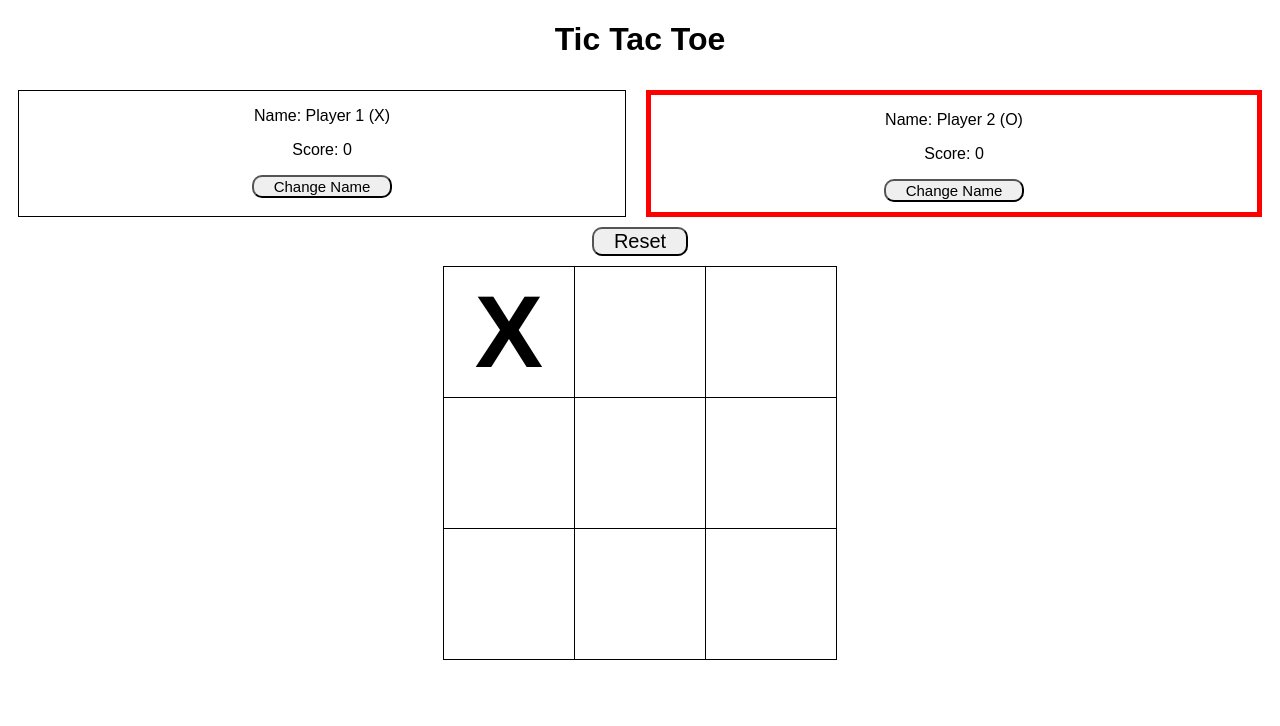
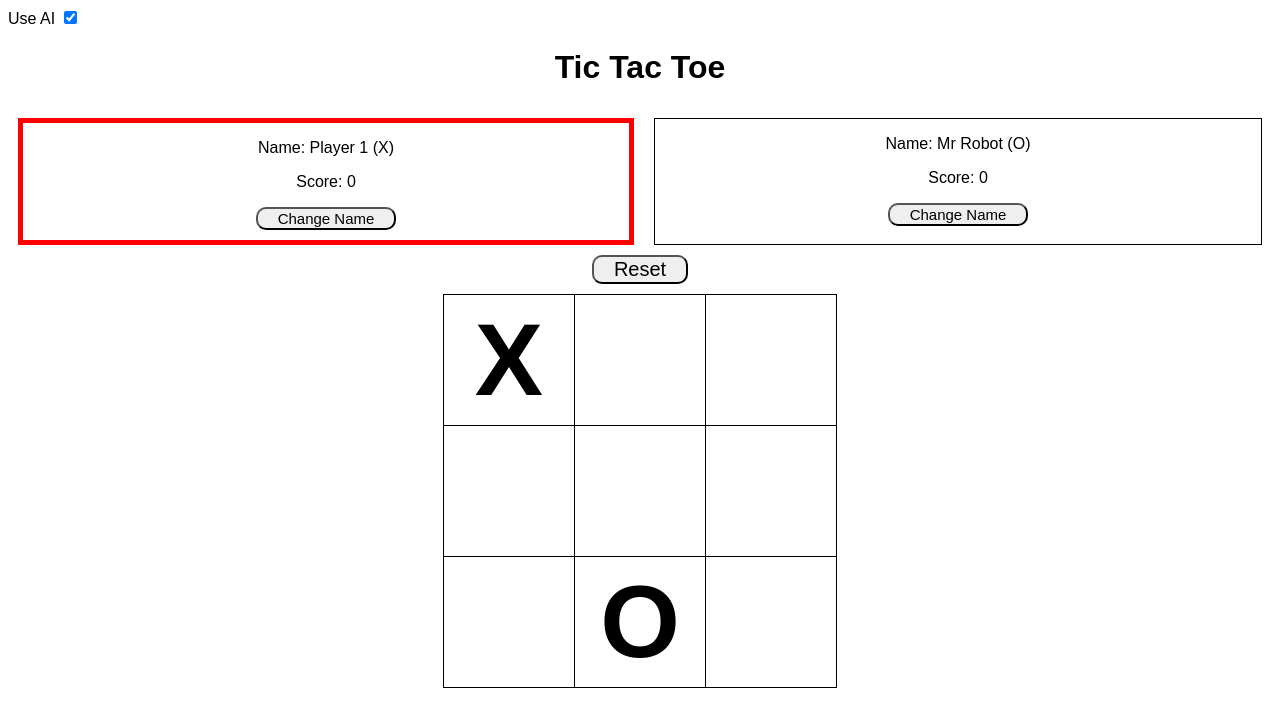
Before and after one commit to jeremy-browne/top-tic-tac-toe, a plain HTML site: page index.html in a window 1280 px wide. Both pictures are taken after a click on the element 509 px from the left and 331 px from the top of the page. Drawn offline with Linux system fonts and the light colour scheme.

Commit message:
Enabled basic AI with bug fixes

```diff
--- a/index.html
+++ b/index.html
@@ -15,6 +15,10 @@
             <span class="close closeModal">&times;</span>
             <p><span id="winnerName"></span></p>
         </div>
+    </div>
+    <div>
+        <label>Use AI</label>
+        <input id="aiCheckbox" type="checkbox" checked>
     </div>
     <div id="gameBoard" class="centered">
         <h1>Tic Tac Toe</h1>
--- a/scripts.js
+++ b/scripts.js
@@ -53,16 +53,6 @@ const updateActivePlayer = () => {
 		player1Card.style.border = "5px solid red";
 		player2Card.style.border = "1px solid black";
 	}
-};
-
-const addClickHandler = (elem) => {
-	elem.addEventListener("click", () => {
-	  if (elem.innerText == "" && !gameOver) {
-		elem.innerText = activePlayer.marker;
-		gameBoard.gameArr[elem.id] = activePlayer.marker;
-		gameHandler();
-	  }
-	});
 };
 
 const resetGame = () => {
@@ -145,14 +135,27 @@ const checkWin = () => {
 		updateScores();
 		console.log(winArr);
 	});
-}
+};
+
+const addClickHandler = (elem) => {
+	elem.addEventListener("click", () => {
+	  if (elem.innerText == "" && !gameOver) {
+		elem.innerText = activePlayer.marker;
+		gameBoard.gameArr[elem.id] = activePlayer.marker;
+		gameHandler();
+	  }
+	});
+};
 
 const gameHandler = () => {
 	winnerName.innerText = "Game in progress...";
 	checkWin();
-	updateActivePlayer();
-	if (!gameOver && useAI) {
-		aiPlayer();
+
+	if (!gameOver) {
+		updateActivePlayer();
+		if (useAI && activePlayer == player2) {
+			aiPlayer();
+		}
 	}
 };
 
@@ -171,16 +174,12 @@ const aiPlayer = () => {
 
 	if (difficulty == "Easy") {
 		let targetCell = emptyCells[Math.floor(Math.random() * emptyCells.length)];
-		cells[targetCell].innerText = activePlayer.marker;
-		gameBoard.gameArr[targetCell] = activePlayer.marker;
+		cells[targetCell].click();
 	}
 
 	if (difficulty == "Impossible") {
 		console.log("I don't know what to do here");
 	}
-
-	updateActivePlayer();
-
 };
 
 const winnerName = document.getElementById("winnerName");
@@ -195,13 +194,23 @@ modals.forEach((element) => {
 
 let activePlayer;
 let gameOver = false;
-const useAI = false;
+const aiCheckbox = document.getElementById("aiCheckbox");
+aiCheckbox.addEventListener("click", () => {
+	useAI = !useAI;
+	if (!useAI) {
+		player2.name = "Player 2";
+	}
+	updateScores();
+})
+let useAI = aiCheckbox.checked;
 
 const player1 = player("Player 1", "X", 0);
 const player2 = player("Player 2", "O", 1);
 
 const player1Card = document.getElementById("player1");
 const player2Card = document.getElementById("player2");
+
+// Name change
 const player1NameChange = document.getElementById("player1NameSelect");
 player1NameChange.addEventListener("click", () => {
 	let newName = window.prompt("Enter your name:");
```
